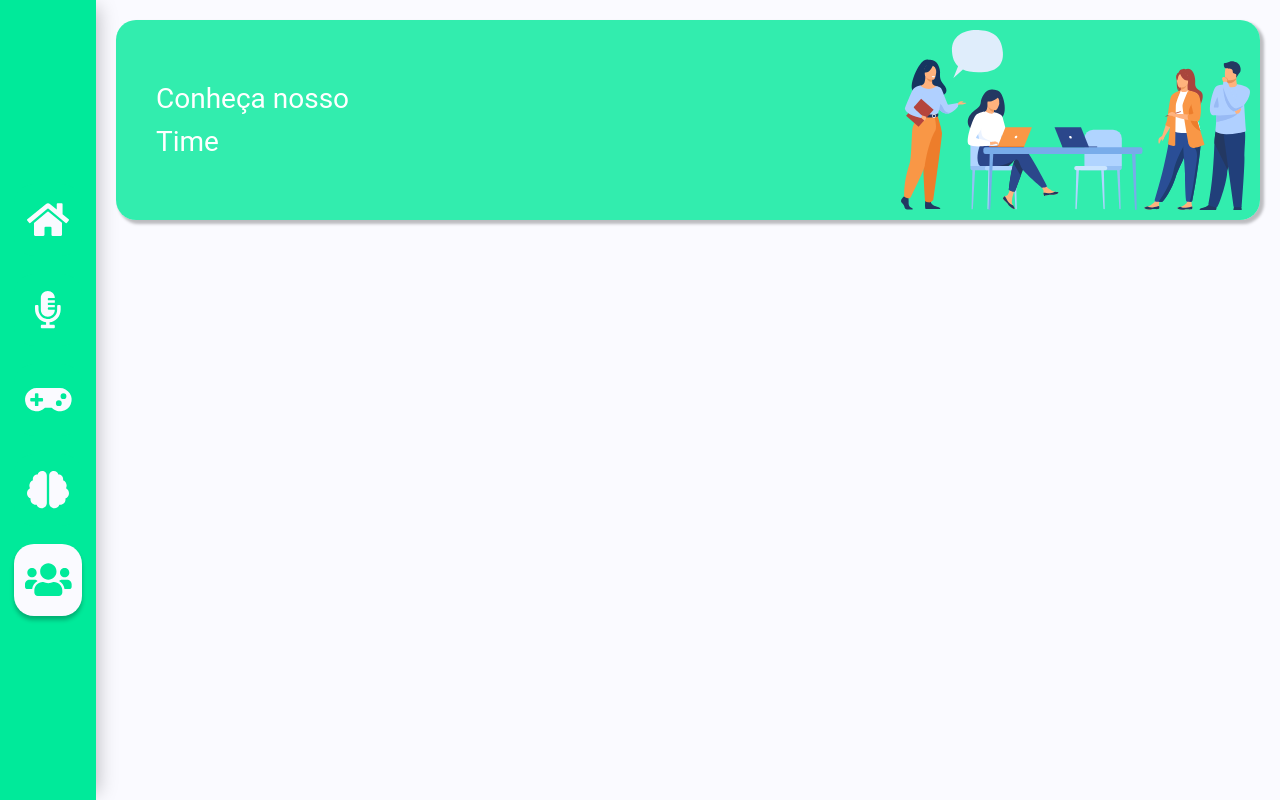
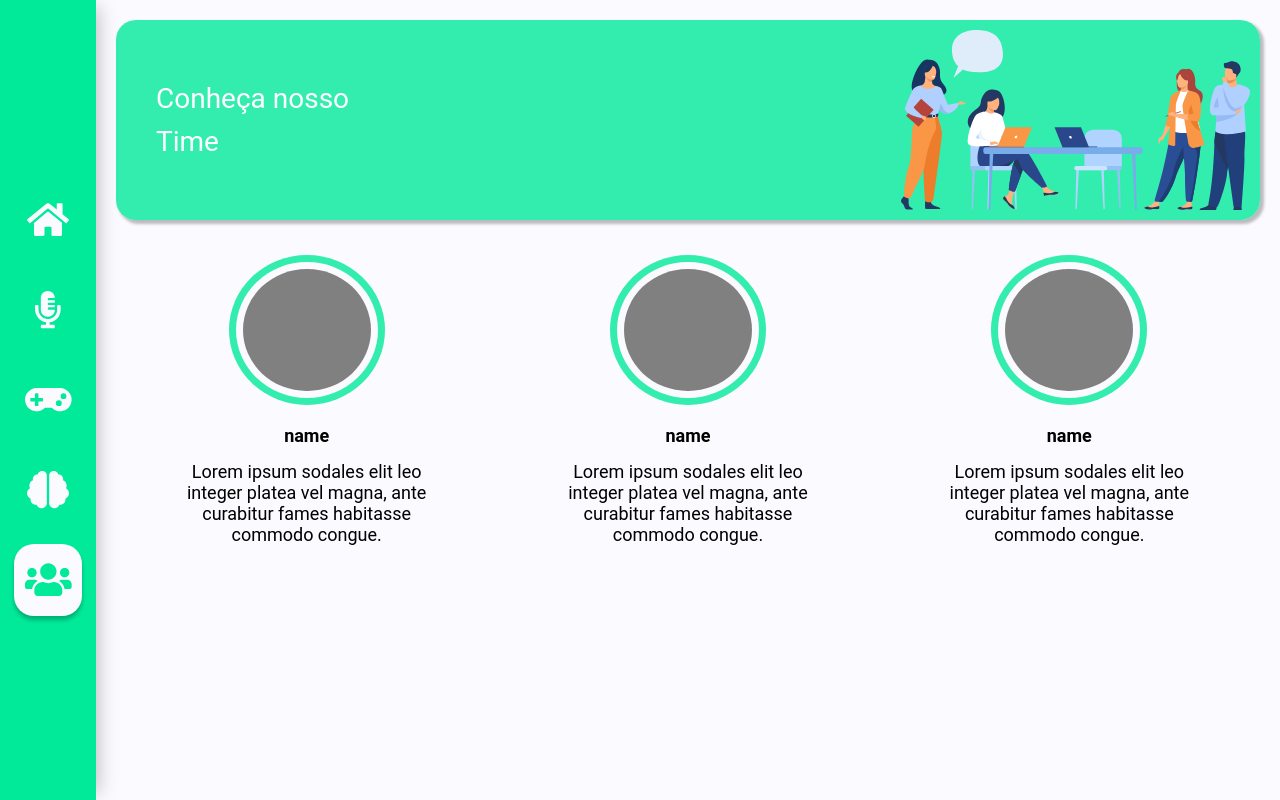
Before and after one commit to william-james-pj/viali, a React (Create React App) app: page /aboutus in a window 1280 px wide. Built offline with nearby package versions, Linux system fonts and the light colour scheme.

Commit message:
Add team in about us

```diff
--- /dev/null
+++ b/src/components/TeamUser/index.js
@@ -0,0 +1,32 @@
+import React from 'react';
+import PropTypes from 'prop-types';
+
+import {
+  Container,
+  AvatarContainer,
+  AvatarBorder,
+  Avatar,
+  TextName,
+  TextDescription,
+} from './styles';
+
+function TeamUser({ name, description }) {
+  return (
+    <Container>
+      <AvatarContainer>
+        <AvatarBorder>
+          <Avatar></Avatar>
+        </AvatarBorder>
+      </AvatarContainer>
+      <TextName>{name}</TextName>
+      <TextDescription>{description}</TextDescription>
+    </Container>
+  );
+}
+
+TeamUser.propTypes = {
+  name: PropTypes.string.isRequired,
+  description: PropTypes.string.isRequired,
+};
+
+export default TeamUser;
--- /dev/null
+++ b/src/components/TeamUser/styles.js
@@ -0,0 +1,63 @@
+import styled from 'styled-components';
+import * as color from '../../config/colors';
+import * as fonts from '../../config/fonts';
+import { respondToDown } from '../../config/respondTo';
+
+export const Container = styled.div`
+  width: 240px;
+  height: 300px;
+  display: flex;
+
+  flex-direction: column;
+  align-items: center;
+  justify-content: center;
+
+  ${respondToDown.md`
+    margin-bottom: 30px;
+  `}
+`;
+
+export const AvatarContainer = styled.div`
+  width: 65%;
+  height: 50%;
+
+  display: flex;
+  align-items: center;
+  justify-content: center;
+`;
+
+export const AvatarBorder = styled.div`
+  width: 100%;
+  height: 100%;
+
+  display: flex;
+  align-items: center;
+  justify-content: center;
+
+  background: ${color.white2};
+  border: 7px solid ${color.colorGreen2};
+  border-radius: 50%;
+  box-sizing: border-box;
+`;
+
+export const Avatar = styled.div`
+  width: 90%;
+  height: 90%;
+  background: gray;
+  border-radius: 50%;
+`;
+
+export const TextName = styled.div`
+  width: 100%;
+  margin-top: 20px;
+  text-align: center;
+  font-size: ${fonts.normal};
+  font-weight: 700;
+`;
+
+export const TextDescription = styled.div`
+  width: 100%;
+  margin-top: 15px;
+  text-align: center;
+  font-size: ${fonts.normal};
+`;
--- a/src/layout/HomeLayout/styles.js
+++ b/src/layout/HomeLayout/styles.js
@@ -67,4 +67,8 @@ export const BarTopContainer = styled.div`
 export const Content = styled.div`
   grid-area: content;
   overflow: hidden;
+
+  ${respondToDown.md`
+    overflow: auto;
+  `}
 `;
--- a/src/views/About/index.js
+++ b/src/views/About/index.js
@@ -2,13 +2,34 @@ import React from 'react';
 
 import MyHeader from '../../components/MyHeader/index';
 import ImgPath from '../../assets/img/team.svg';
+import TeamUser from '../../components/TeamUser/index';
 
-import { Container } from './styles';
+import { Container, TeamContainer } from './styles';
 
 function About() {
   return (
     <Container>
       <MyHeader title={'Conheça nosso'} text={'Time'} imgPath={ImgPath} />
+      <TeamContainer>
+        <TeamUser
+          name={'name'}
+          description={
+            'Lorem ipsum sodales elit leo integer platea vel magna, ante curabitur fames habitasse commodo congue.'
+          }
+        />
+        <TeamUser
+          name={'name'}
+          description={
+            'Lorem ipsum sodales elit leo integer platea vel magna, ante curabitur fames habitasse commodo congue.'
+          }
+        />
+        <TeamUser
+          name={'name'}
+          description={
+            'Lorem ipsum sodales elit leo integer platea vel magna, ante curabitur fames habitasse commodo congue.'
+          }
+        />
+      </TeamContainer>
     </Container>
   );
 }
--- a/src/views/About/styles.js
+++ b/src/views/About/styles.js
@@ -1,6 +1,7 @@
 import styled from 'styled-components';
 // import * as color from '../../config/colors';
 // import * as fonts from '../../config/fonts';
+import { respondToDown } from '../../config/respondTo';
 
 export const Container = styled.div`
   width: 100%;
@@ -8,3 +9,19 @@ export const Container = styled.div`
 
   padding: 20px;
 `;
+
+export const TeamContainer = styled.div`
+  width: 100%;
+  height: auto;
+  margin-top: 30px;
+
+  display: flex;
+  align-items: center;
+  justify-content: space-around;
+
+  ${respondToDown.md`
+    flex-direction: column;
+    align-items: space-around;
+    justify-content: center;
+  `}
+`;
```
